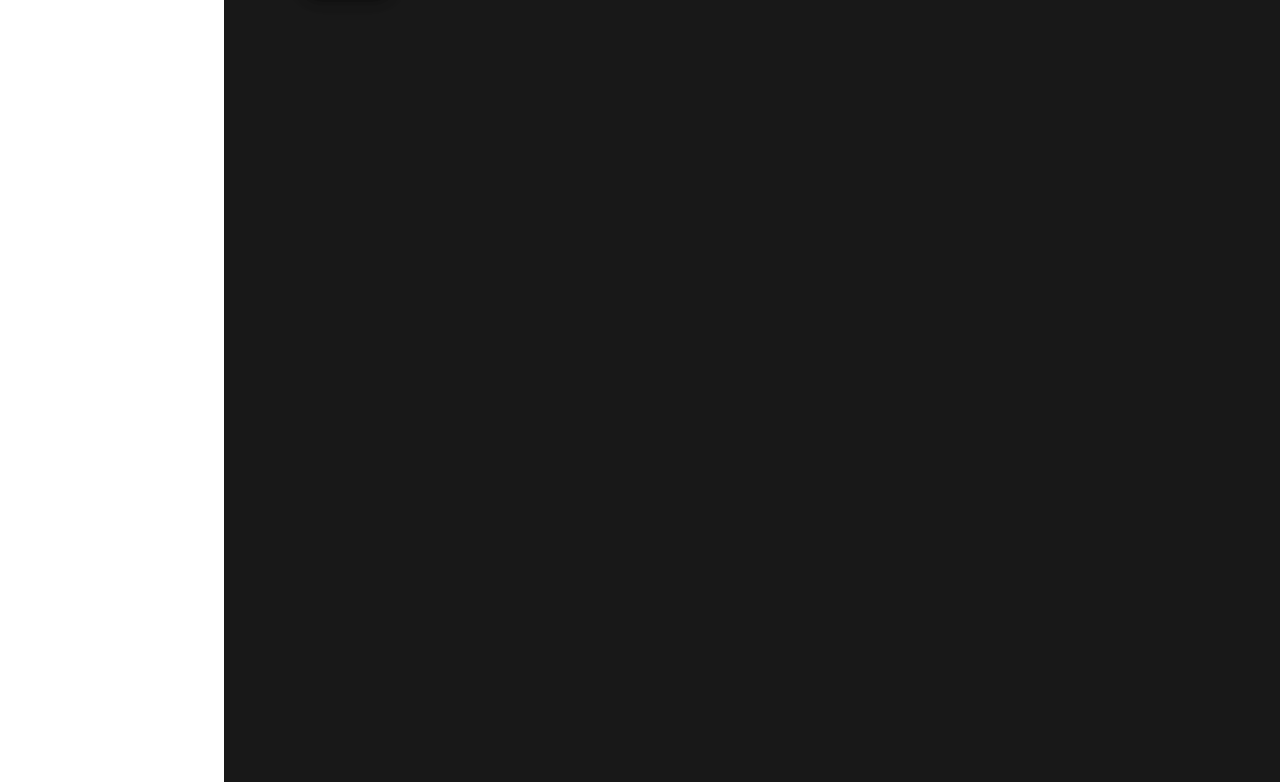
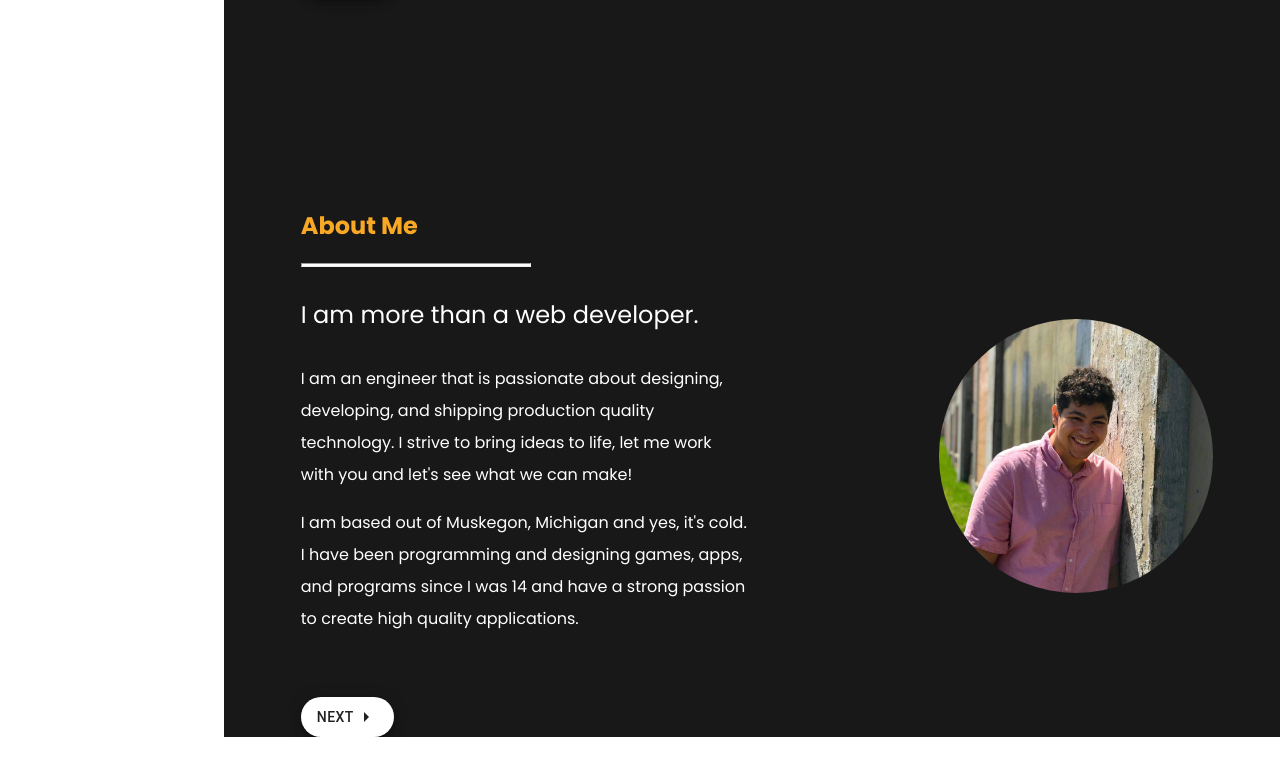
Before and after one commit to NateTheDev1/PortfolioFinal, a React (Create React App) app: page / in a window 1280 px wide. Shown: the part 618-1400 px from the top of the page. After the commit the page ends 1355 px from the top, so only its background shows below. Built offline with nearby package versions, Linux system fonts and the light colour scheme.

Commit message:
About Section V1 Done

```diff
--- a/src/App.js
+++ b/src/App.js
@@ -8,7 +8,7 @@ const useStyles = makeStyles({
   root: {
     display: "flex",
     flexDirection: "row",
-    height: "100vh",
+    height: "100%",
     width: "100%",
   },
 });
--- a/src/components/MainWindow.js
+++ b/src/components/MainWindow.js
@@ -1,18 +1,23 @@
 import React from "react";
 import { makeStyles } from "@material-ui/core/styles";
-import { Container, Fab } from "@material-ui/core";
+import { Container, Fab, Avatar } from "@material-ui/core";
 import ArrowRightIcon from "@material-ui/icons/ArrowRight";
+import EmojiObjectsIcon from "@material-ui/icons/EmojiObjects";
+import meBest from "../images/mebest.jpg";
 
 const useStyles = makeStyles({
   root: {
     backgroundColor: "#181818",
-
     width: "100%",
     height: "175%",
     color: "white",
     marginLeft: "17.5%",
     display: "flex",
     flexDirection: "column",
+
+    "& a": {
+      textDecoration: "none",
+    },
   },
   home: {
     marginTop: "5%",
@@ -33,6 +38,36 @@ const useStyles = makeStyles({
   next: {
     backgroundColor: "white",
   },
+  about: {
+    marginTop: "18%",
+    marginLeft: "5%",
+    height: "100%",
+    "& hr": {
+      color: "black",
+      width: "25%",
+      height: "2px",
+      backgroundColor: "white",
+      margin: "0",
+    },
+  },
+  aboutFlex: {
+    display: "flex",
+    justifyContent: "center",
+    alignItems: "center",
+    marginBottom: "5%",
+  },
+  aboutP: {
+    width: "70%",
+    lineHeight: 2,
+  },
+  img: {
+    width: "30%",
+  },
+  meBest: {
+    borderRadius: "50%",
+    width: "100%",
+    objectFit: "contain",
+  },
 });
 
 const MainWindow = () => {
@@ -40,11 +75,12 @@ const MainWindow = () => {
   return (
     <div className={classes.root}>
       <Container maxWidth="md" className={classes.home} id="home">
-        <h1>
+        <h1 id="intro-text">
           Hello, <br />
           My name is Nathaniel Richards and I am a <br />
           <span>Fullstack Web Developer</span>
         </h1>
+        <a href="#about">
           <Fab
             aria-label="next"
             variant="extended"
@@ -54,6 +90,44 @@ const MainWindow = () => {
             Next
             <ArrowRightIcon />
           </Fab>
+        </a>
+      </Container>
+      <Container maxWidth="md" className={classes.about} id="about">
+        <h2 style={{ color: "#F9A825" }}>About Me</h2>
+        <hr />
+        <div className={classes.aboutFlex}>
+          <div className={classes.aboutP}>
+            <p style={{ fontSize: "1.5rem" }}>
+              I am more than a web developer.
+            </p>
+            <p className={classes.aboutP}>
+              I am an engineer that is passionate about designing, developing,
+              and shipping production quality technology. I strive to bring
+              ideas to life, let me work with you and let's see what we can
+              make!
+            </p>
+            <p className={classes.aboutP}>
+              I am based out of Muskegon, Michigan and yes, it's cold. I have
+              been programming and designing games, apps, and programs since I
+              was 14 and have a strong passion to create high quality
+              applications.
+            </p>
+          </div>
+          <div className={classes.img}>
+            <img src={meBest} className={classes.meBest} />
+          </div>
+        </div>
+        <a href="#projects">
+          <Fab
+            aria-label="next"
+            variant="extended"
+            className={classes.next}
+            size="medium"
+          >
+            Next
+            <ArrowRightIcon />
+          </Fab>
+        </a>
       </Container>
     </div>
   );
--- a/src/components/Sidebar.js
+++ b/src/components/Sidebar.js
@@ -41,17 +41,17 @@ const Sidebar = ({ page }) => {
       <a href="#home">
         <h2>Home</h2>
       </a>
-      {page === "Home" ? <hr /> : null}
+      {page === "Home" ? <hr id="nav-hr" /> : null}
       <h2>About</h2>
-      {page === "About" ? <hr /> : null}
+      {page === "About" ? <hr id="nav-hr" /> : null}
       <h2>Projects</h2>
-      {page === "Projects" ? <hr /> : null}
+      {page === "Projects" ? <hr id="nav-hr" /> : null}
       <h2>Skills</h2>
-      {page === "Skills" ? <hr /> : null}
+      {page === "Skills" ? <hr id="nav-hr" /> : null}
       <h2>Contact</h2>
-      {page === "Contact" ? <hr /> : null}
+      {page === "Contact" ? <hr id="nav-hr" /> : null}
       <h2>Resume</h2>
-      {page === "Resume" ? <hr /> : null}
+      {page === "Resume" ? <hr id="nav-hr" /> : null}
     </div>
   );
 };
--- a/src/index.css
+++ b/src/index.css
@@ -8,9 +8,40 @@ body {
   -moz-osx-font-smoothing: grayscale;
   font-family: "Poppins", sans-serif;
   font-size: 16px;
+  overflow: hidden; /* Hide scrollbars */
 }
 
 code {
   font-family: source-code-pro, Menlo, Monaco, Consolas, "Courier New",
     monospace;
 }
+
+#intro-text {
+  animation: type 3s steps(73);
+  overflow: hidden;
+  white-space: nowrap;
+}
+
+#nav-hr {
+  animation: hrGrow 1s;
+}
+
+@keyframes hrGrow {
+  0% {
+    width: 0%;
+  }
+
+  100% {
+    width: 75%;
+  }
+}
+
+@keyframes type {
+  0% {
+    width: 0ch;
+  }
+
+  100% {
+    width: 73ch;
+  }
+}
```
Also changed, not shown: src/images/mebest.jpg (added). Lines whose indentation alone changed are shown as unchanged.
